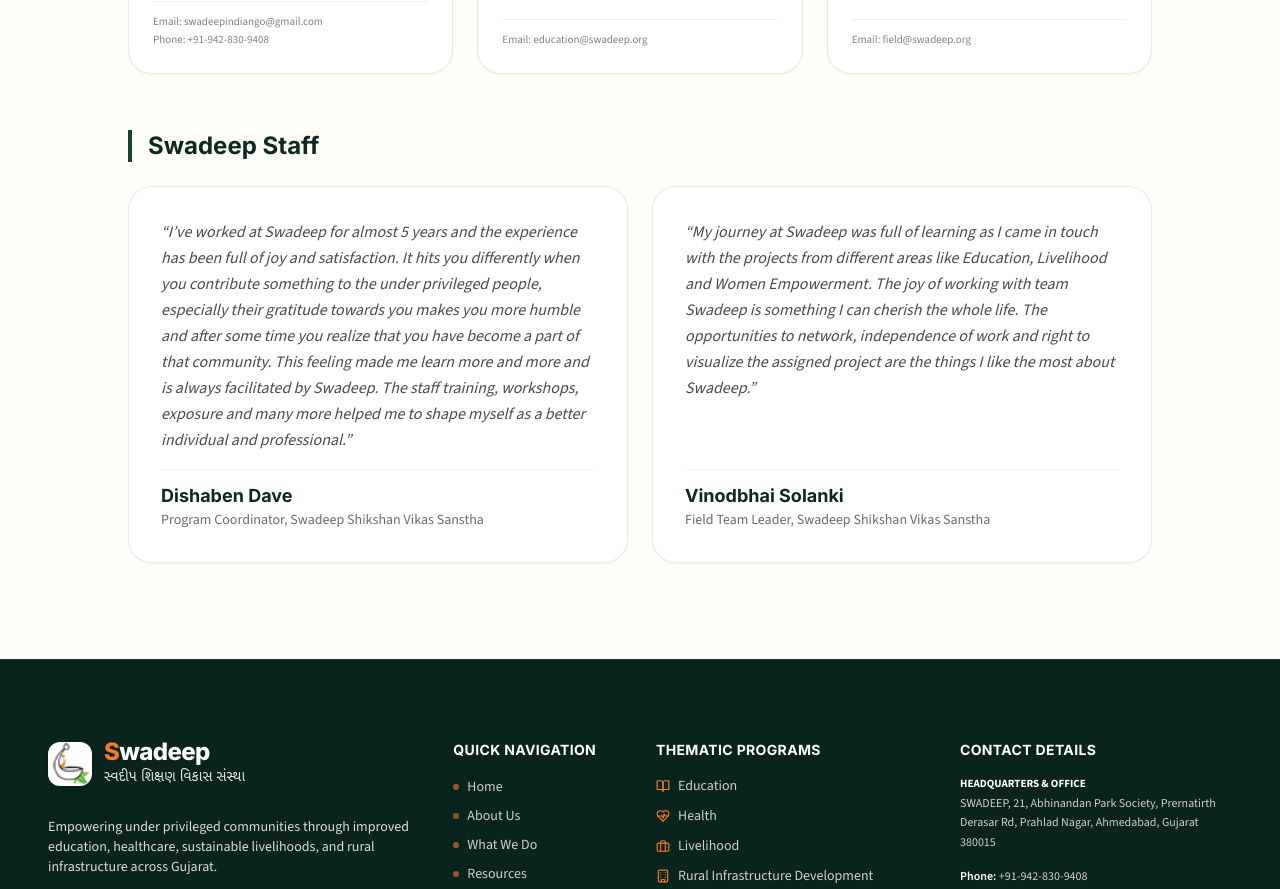
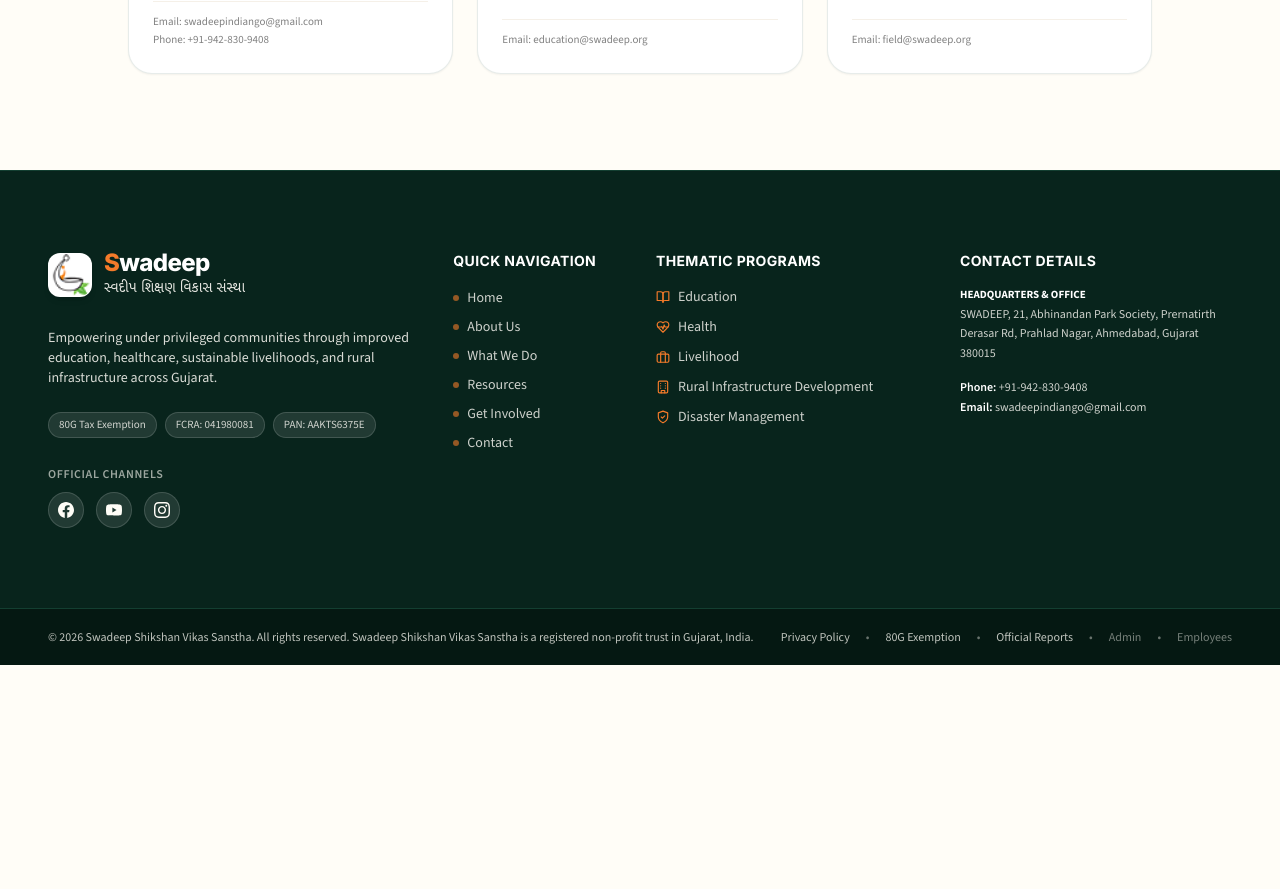
Before and after one commit to techprograming/swadeep, a Next.js app: page /about in a window 1280 px wide. Shown: the part 8740-9629 px from the top of the page. After the commit the page ends 9405 px from the top, so only its background shows below. Built offline with nearby package versions, Linux system fonts and the light colour scheme.

Commit message:
refactor: remove Swadeep staff reviews and staff quotes from testimonials and about page

```diff
--- a/src/components/sections/AboutContent.tsx
+++ b/src/components/sections/AboutContent.tsx
@@ -32,9 +32,6 @@ export default function AboutContent() {
 
   const fundingPartnersTestimonials = TESTIMONIALS.filter(
     (item) => item.category === "Funding Partners"
-  );
-  const staffTestimonials = TESTIMONIALS.filter(
-    (item) => item.category === "Swadeep Staff"
   );
 
   return (
@@ -574,26 +571,6 @@ export default function AboutContent() {
               </div>
             </div>
           )}
-
-          {/* Swadeep Staff Quotes */}
-          <div className="space-y-6">
-            <h3 className="font-heading text-2xl font-bold text-forest-dark border-l-4 border-forest pl-4">
-              {isGujarati ? "સ્વદીપ કાર્યકર ટીમ (Swadeep Staff)" : "Swadeep Staff"}
-            </h3>
-            <div className="grid grid-cols-1 md:grid-cols-2 gap-6">
-              {staffTestimonials.map((tItem, idx) => (
-                <div key={idx} className="bg-white rounded-3xl p-8 shadow-sm border border-forest/10 space-y-4 flex flex-col justify-between">
-                  <p className="font-body text-charcoal/85 text-base italic leading-relaxed">
-                    &ldquo;{tItem.quote}&rdquo;
-                  </p>
-                  <div className="pt-3 border-t border-cream-dark">
-                    <div className="font-heading font-bold text-lg text-forest-dark">{tItem.name}</div>
-                    <div className="text-sm text-charcoal/70">{tItem.role}</div>
-                  </div>
-                </div>
-              ))}
-            </div>
-          </div>
         </div>
       </section>
     </main>
--- a/src/components/sections/Testimonials.tsx
+++ b/src/components/sections/Testimonials.tsx
@@ -334,46 +334,6 @@ export default function Testimonials() {
             </div>
           </div>
         </div>
-
-        {/* Dedicated Staff Voices section matching official design */}
-        <div className="mt-12 space-y-6">
-          <div className="flex items-center gap-2.5">
-            <div className="w-1.5 h-6 bg-[#0B3025] rounded-full" />
-            <h3 className="font-heading text-xl sm:text-2xl font-bold text-forest-dark">
-              {isGujarati ? "સ્વદીપ સ્ટાફ (Swadeep Staff)" : "Swadeep Staff"}
-            </h3>
-          </div>
-
-          <div className="grid grid-cols-1 md:grid-cols-2 gap-6">
-            {reviewsList
-              .filter(
-                (r) =>
-                  r.category === "Swadeep Staff" ||
-                  r.role?.toLowerCase().includes("staff") ||
-                  r.name.includes("Dishaben") ||
-                  r.name.includes("Vinod")
-              )
-              .map((staffReview, idx) => (
-                <div
-                  key={staffReview.id || idx}
-                  className="bg-white rounded-3xl p-6 sm:p-8 shadow-xs border border-forest/10 flex flex-col justify-between space-y-5 hover:shadow-md transition-all duration-200"
-                >
-                  <p className="font-body text-charcoal/85 text-xs sm:text-sm lg:text-[15px] italic leading-relaxed">
-                    &ldquo;{staffReview.quote}&rdquo;
-                  </p>
-
-                  <div className="pt-4 border-t border-gray-100">
-                    <h4 className="font-heading font-extrabold text-base text-forest-dark">
-                      {staffReview.name}
-                    </h4>
-                    <p className="font-body text-xs text-charcoal/65 mt-0.5">
-                      {staffReview.role}
-                    </p>
-                  </div>
-                </div>
-              ))}
-          </div>
-        </div>
       </div>
 
       {/* Review Submission Modal Dialog */}
--- a/src/lib/constants.ts
+++ b/src/lib/constants.ts
@@ -613,20 +613,6 @@ export const TESTIMONIALS = [
     category: "Government Partner",
     image: "/images/reviews/dnh-logo.png",
   },
-  {
-    quote:
-      "I’ve worked at Swadeep for almost 5 years and the experience has been full of joy and satisfaction. It hits you differently when you contribute something to the under privileged people, especially their gratitude towards you makes you more humble and after some time you realize that you have become a part of that community. This feeling made me learn more and more and is always facilitated by Swadeep. The staff training, workshops, exposure and many more helped me to shape myself as a better individual and professional.",
-    name: "Dishaben Dave",
-    role: "Program Coordinator, Swadeep Shikshan Vikas Sanstha",
-    category: "Swadeep Staff",
-  },
-  {
-    quote:
-      "My journey at Swadeep was full of learning as I came in touch with the projects from different areas like Education, Livelihood and Women Empowerment. The joy of working with team Swadeep is something I can cherish the whole life. The opportunities to network, independence of work and right to visualize the assigned project are the things I like the most about Swadeep.",
-    name: "Vinodbhai Solanki",
-    role: "Field Team Leader, Swadeep Shikshan Vikas Sanstha",
-    category: "Swadeep Staff",
-  },
 ] as const;
 
 export const BANKING_DETAILS = {
```
Also changed, not shown: data/reviews.json (+0 -24 lines).
